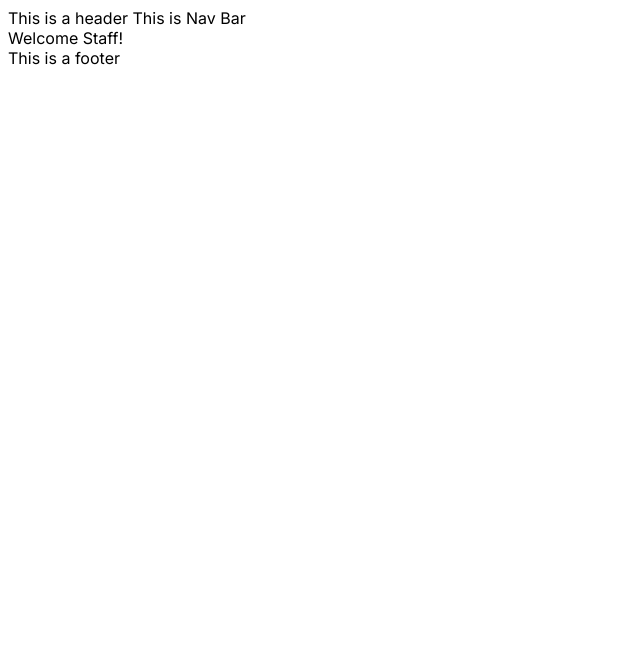
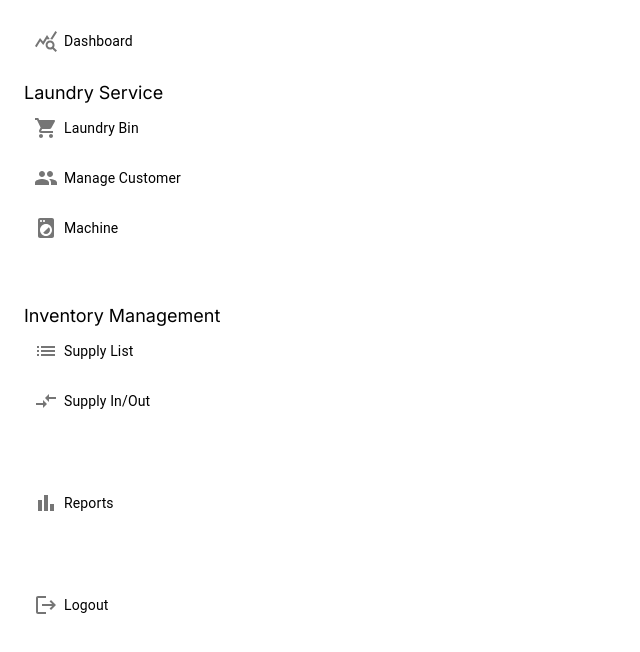
Before and after one commit to markjunnelacosta/buddy-wash-next, a Next.js app: page /role/staff in a window 1280 px wide. Shown: the top 652 px of the page, without its empty margins (0-640 px from the left). Built offline with nearby package versions, Linux system fonts and the light colour scheme.

Commit message:
added "components" folder & nav bar to staff side

```diff
--- a/app/layout.js
+++ b/app/layout.js
@@ -14,9 +14,9 @@ export default function RootLayout({ children }) {
   return (
     <html lang="en">
       <body className={inter.className}>
-        This is a header This is Nav Bar
+        {/* This is a header This is Nav Bar */}
         {children}
-        This is a footer
+        {/* This is a footer */}
       </body>
     </html>
   );
--- a/app/role/staff/page.js
+++ /dev/null
@@ -1,7 +0,0 @@
-import React from "react";
-
-const Staff = () => {
-  return <div>Welcome Staff!</div>;
-};
-
-export default Staff;
--- /dev/null
+++ b/app/role/staff/page.jsx
@@ -0,0 +1,13 @@
+import React from "react";
+import NavBar from "../../../components/navBar/staff/navBar";
+
+const Staff = () => {
+  return(
+    <div>
+      <NavBar />
+    </div>
+  )
+
+};
+
+export default Staff;
--- /dev/null
+++ b/components/navBar/staff/navBar.css
@@ -0,0 +1,24 @@
+.side-nav-bar-container {
+    width: 20%;
+
+    .MuiListItemText-primary {
+      font-size: 14px !important;
+    }
+
+    .MuiListItemIcon-root {
+      min-width: 30px;
+    }
+  }
+  .nav-section-text {
+
+    padding-left: 16px;
+    font-size: 18px !important;
+  }
+ .button{
+    height:50px;
+    padding-left: 50px;
+  }
+  .button-content{
+    margin-left: 10px;
+    color: black;
+  }
--- /dev/null
+++ b/components/navBar/staff/navBar.js
@@ -0,0 +1,98 @@
+import React from 'react';
+import './navBar.css';
+import {
+    List,
+    Divider,
+    ListItemButton,
+    ListItemIcon,
+    ListItemText,
+    Grid,
+    Paper,
+  } from "@mui/material";
+  import QueryStatsIcon from '@mui/icons-material/QueryStats';
+
+  import ShoppingCartIcon from "@mui/icons-material/ShoppingCart";
+  import PeopleIcon from "@mui/icons-material/People";
+  import LocalLaundryServiceIcon from '@mui/icons-material/LocalLaundryService';
+  import ListIcon from '@mui/icons-material/List';
+  import CompareArrowsIcon from '@mui/icons-material/CompareArrows';
+  import BarChartIcon from '@mui/icons-material/BarChart';
+  import LogoutIcon from '@mui/icons-material/Logout';
+
+
+function NavBar(){
+    return(
+        <div className="side-nav-bar-container">
+        <List component="nav">
+          <React.Fragment>
+            <ListItemButton className="button">
+              <ListItemIcon className="button-content">
+                <QueryStatsIcon />
+              </ListItemIcon>
+              <ListItemText primary="Dashboard" />
+            </ListItemButton>
+
+
+
+            <p className='white-space'> </p>
+            <span className="nav-section-text">Laundry Service</span>
+            <ListItemButton className="button">
+              <ListItemIcon className="button-content">
+                <ShoppingCartIcon />
+              </ListItemIcon>
+              <ListItemText  primary="Laundry Bin" />
+            </ListItemButton>
+
+            <ListItemButton className="button">
+              <ListItemIcon className="button-content">
+                <PeopleIcon />
+              </ListItemIcon>
+              <ListItemText  primary="Manage Customer" />
+            </ListItemButton >
+
+            <ListItemButton className="button">
+              <ListItemIcon className="button-content">
+                <LocalLaundryServiceIcon />
+              </ListItemIcon>
+              <ListItemText  primary="Machine" />
+            </ListItemButton>
+
+            <p className='white-space'> &nbsp; </p>
+
+            <span className="nav-section-text">Inventory Management</span>
+            <ListItemButton  className="button">
+              <ListItemIcon className="button-content">
+                <ListIcon />
+              </ListItemIcon>
+              <ListItemText  primary="Supply List" />
+            </ListItemButton>
+
+            <ListItemButton  className="button">
+              <ListItemIcon className="button-content">
+                <CompareArrowsIcon />
+              </ListItemIcon>
+              <ListItemText  primary="Supply In/Out" />
+            </ListItemButton>
+
+            <p className='white-space'> &nbsp; </p>
+            <ListItemButton  className="button">
+              <ListItemIcon className="button-content">
+                <BarChartIcon />
+              </ListItemIcon>
+              <ListItemText  primary="Reports" />
+            </ListItemButton>
+
+
+            <p className='white-space'> &nbsp; </p>
+            <ListItemButton  className="button">
+              <ListItemIcon className="button-content">
+                <LogoutIcon />
+              </ListItemIcon>
+              <ListItemText  primary="Logout" />
+            </ListItemButton>
+          </React.Fragment>
+        </List>
+      </div>
+    )
+}
+export default NavBar;
--- a/package.json
+++ b/package.json
@@ -11,7 +11,8 @@
   "dependencies": {
     "@emotion/react": "^11.11.1",
     "@emotion/styled": "^11.11.0",
-    "@mui/material": "^5.14.10",
+    "@mui/icons-material": "^5.14.11",
+    "@mui/material": "^5.14.11",
     "bcrypt": "^5.1.1",
     "mongodb": "^6.1.0",
     "mongoose": "^7.5.2",
```
Also changed, not shown: 1 other file (tests, documents, lock files or other folders).
